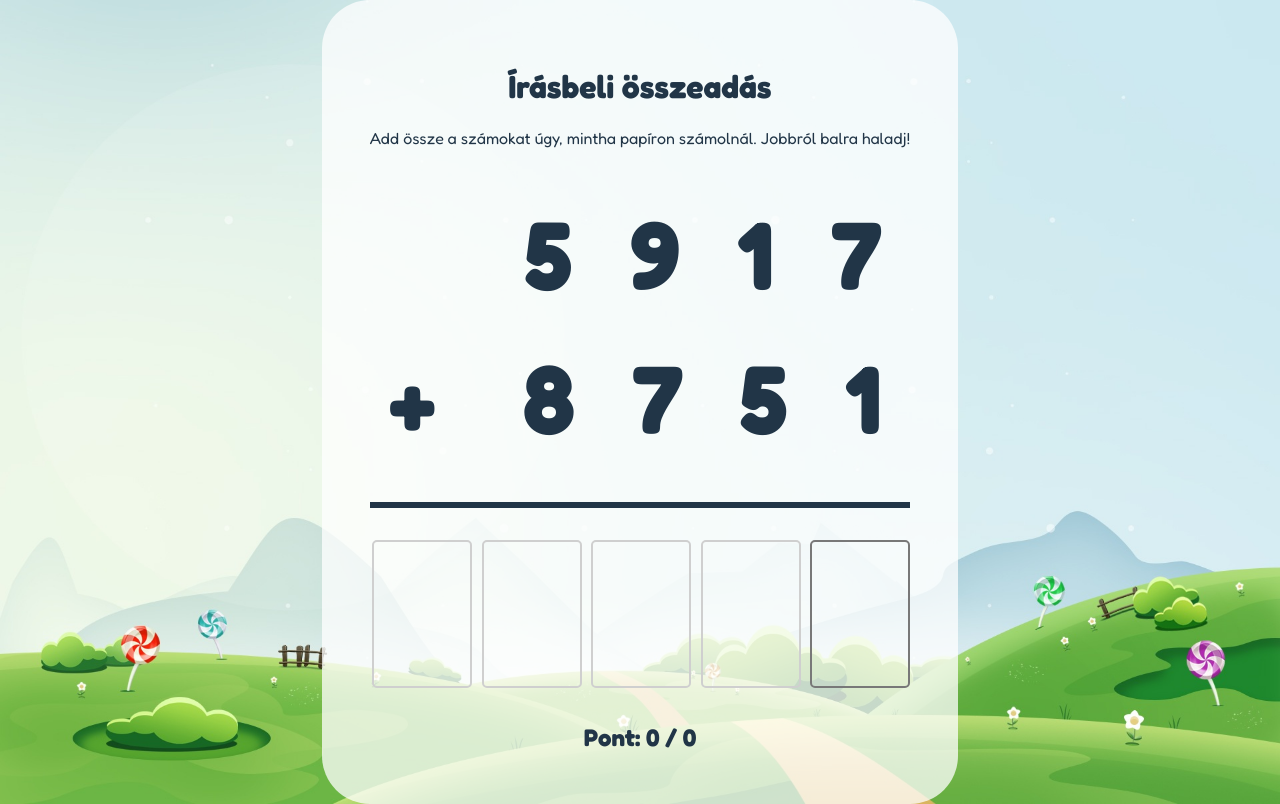
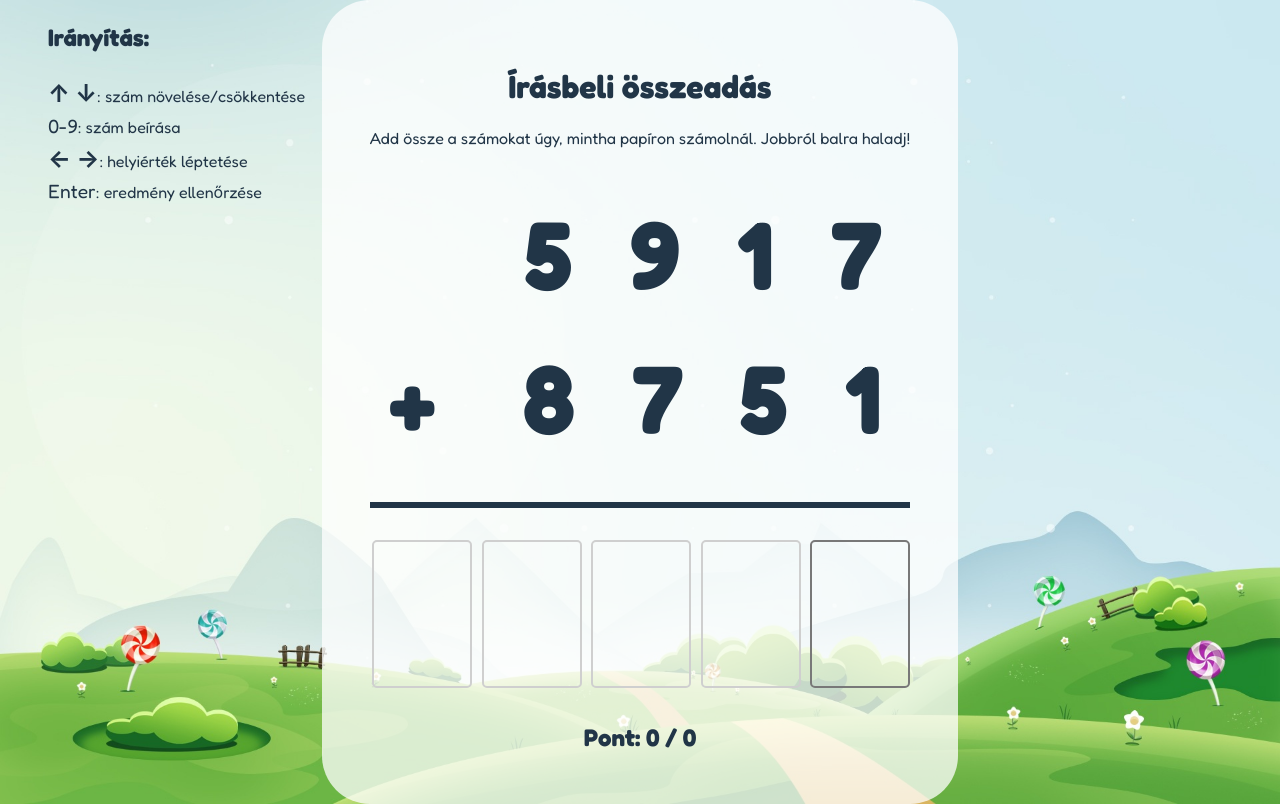
Before and after one commit to berkesandras/matekgyakorlo, a React (Vite) app: page /osszeadas in a window 1280 px wide. Built offline with nearby package versions, Linux system fonts and the light colour scheme.

Commit message:
Instructions

```diff
--- a/src/pages/addition/Addition.module.css
+++ b/src/pages/addition/Addition.module.css
@@ -50,6 +50,21 @@
     font-size: 1.5em;
 }
 
+.instructions {
+    position: absolute;
+    left: 3em;
+    top: 0;
+}
+
+.instructionsSymbol {
+    font-weight: bold;
+    font-size: 1.5em;
+}
+
+.instructionsText {
+    font-size: 1.2em;
+}
+
 @media (min-width:480px) {
     .numbers {
         font-size: 4em;
--- a/src/pages/addition/Addition.page.tsx
+++ b/src/pages/addition/Addition.page.tsx
@@ -50,6 +50,22 @@ export default function AdditionPage() {
                 Add össze a számokat úgy, mintha papíron számolnál. Jobbról balra haladj!
             </div>
 
+            <div className={styles.instructions}>
+                <h2>Irányítás:</h2>
+                <div>
+                    <span className={styles.instructionsSymbol}>↑ ↓</span>: szám növelése/csökkentése
+                </div>
+                <div>
+                    <span className={styles.instructionsText}>0-9</span>: szám beírása
+                </div>
+                <div>
+                    <span className={styles.instructionsSymbol}>← →</span>: helyiérték léptetése
+                </div>
+                <div>
+                    <span className={styles.instructionsText}>Enter</span>: eredmény ellenőrzése
+                </div>
+            </div>
+
             <div className={styles.operationArea}>
                 <div className={styles.numbers}>
                     <span>{addends && addends[0]}</span>
```
